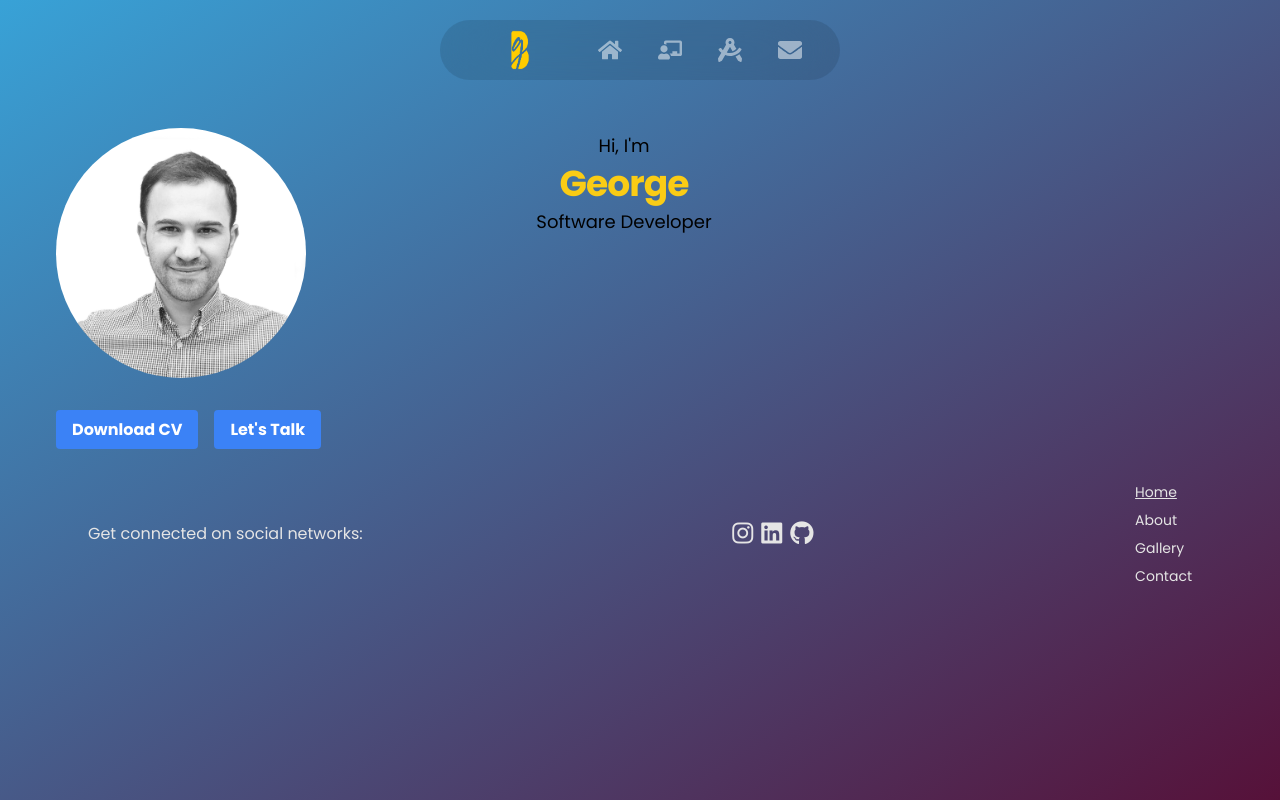
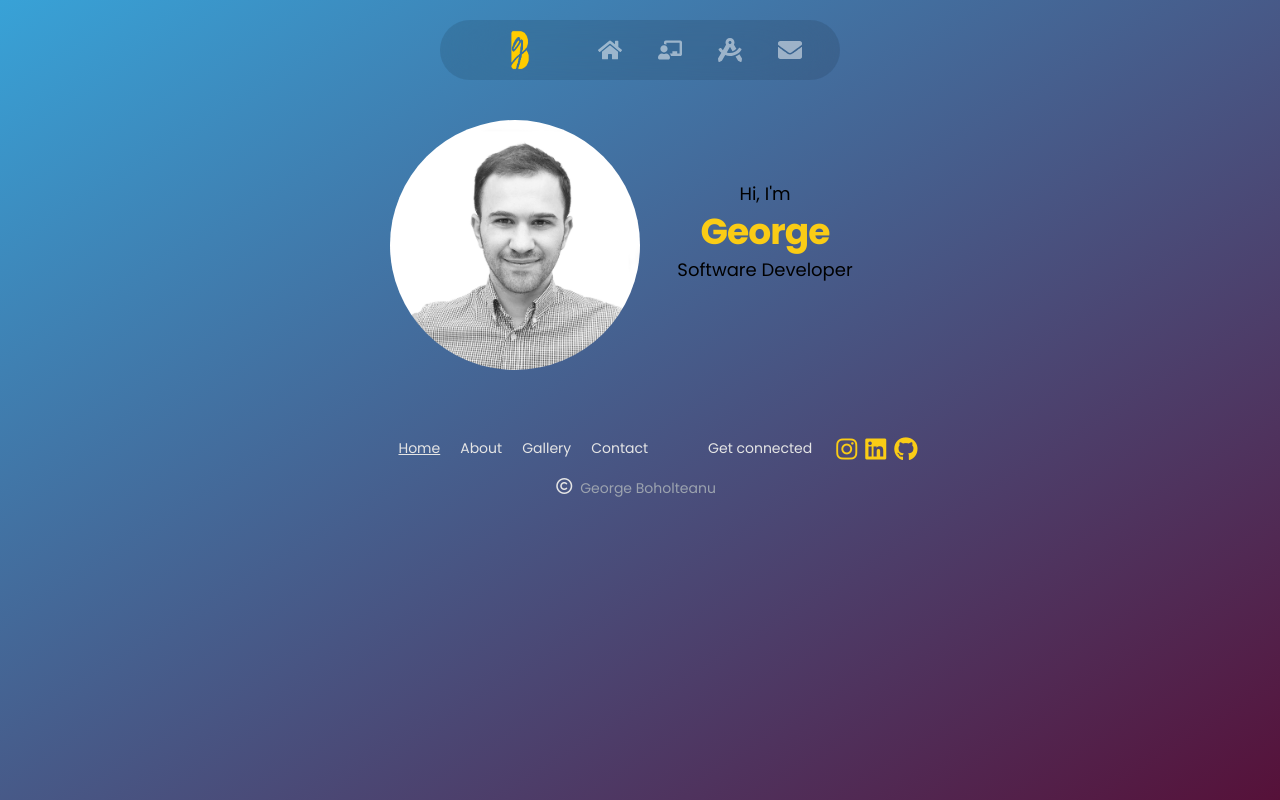
Before and after one commit to georgeboholteanu/react-portfolio, a React (Create React App) app: page / in a window 1280 px wide. Built offline with nearby package versions, Linux system fonts and the light colour scheme.

Commit message:
styled the home page and the contact page

```diff
--- a/src/App.css
+++ b/src/App.css
@@ -27,6 +27,14 @@
   display:flex;
   justify-content: center;
 }
+#hero {
+  display:flex;
+  justify-content: center;
+}
+#footer {
+  display:flex;
+  justify-content: center;
+}
 @media (prefers-reduced-motion: no-preference) {
   /* .App-logo {
     animation: App-logo-spin infinite 20s linear;
--- a/src/App.js
+++ b/src/App.js
@@ -1,5 +1,5 @@
 import './App.css';
-import { Home } from './components/Home';
+import { Banner } from './components/Banner';
 import { Nav } from './components/Nav';
 import { About } from './components/About';
 import { Gallery } from './components/Gallery';
@@ -19,7 +19,7 @@ function App() {
         <Routes>
           {/* Define routes using the Route component to render different page components at different paths */}
           {/* Define a default route that will render the Home component */}
-          <Route path="/" element={<Home />} />
+          <Route path="/" element={<Banner />} />
           <Route path="about" element={<About />} />
           <Route path="gallery" element={<Gallery />} />
           {/* Define a route that will have descendant routes */}
--- /dev/null
+++ b/src/components/Banner.js
@@ -0,0 +1,25 @@
+import React from 'react'
+
+export const Banner = () => {
+  return (
+    <section id="hero">
+      <div className='mt-10 grid lg:grid-cols-2 md:grid-cols-2 sm:grid-cols-1 justify-center'>
+        <div className='image-container'>
+          <img src='./assets/images/gb_square.jpg' className='rounded-full justify-center w-[250px]' alt='george boholteanu' id="profile-img"></img>
+        </div>
+
+        <div className=''>
+          <h6 className='text-lg m-1 pt-14 text-center'>Hi, I'm</h6>
+          <h2 className='m-1 text-4xl tracking-tight font-extrabold text-center text-yellow-400 dark:text-dark '> George</h2>
+          <h6 className='text-lg m-1 text-center'>Software Developer</h6>
+        </div>
+
+        {/* <div className='mt-8'>
+            <button href='./assets/gb-resume.pdf' className='bg-blue-500 hover:bg-blue-700 text-white font-bold mx-2 py-2 px-4 rounded'>Download CV</button>
+            <button href='mailto:george.boholteanu@gmail.com' className='bg-blue-500 hover:bg-blue-700 text-white font-bold mx-2 py-2 px-4 rounded'>Let's Talk</button>
+        </div>
+         */}
+      </div>
+    </section>
+  )
+}
--- a/src/components/Footer.js
+++ b/src/components/Footer.js
@@ -7,28 +7,11 @@ export const Footer = () => {
   };
   return (
     {/* FOOTER SECTION */},
-    <footer id='footer' className=' text-center text-neutral-200 dark:bg-neutral-600 dark:text-neutral-200 lg:text-left'>
-      <div className='flex items-center justify-center lg:justify-between m-10'>
-        {/* Social media */}
-        <div className='mr-12 hidden md:block lg:block text-center'>
-          <span>Get connected on social networks:</span>
-        </div>
-        {/* icon links */}
-        <div className='flex sm:justify-center sm:block md:block'>
-          <NavLink to={'https://www.linkedin.com/'} className='socialIcons text-2xl m-1'>
-            <i className="fa-brands fa-instagram"></i>
-          </NavLink>
-          <NavLink to={'https://www.linkedin.com/in/georgeboholteanu/'} className='socialIcons text-2xl m-1'>
-          <i className="fa-brands fa-linkedin"></i>
-          </NavLink>
-          <NavLink to={'https://github.com/georgeboholteanu'} className='socialIcons text-2xl m-1'>
-
-          <i className="fa-brands fa-github"></i>
-          </NavLink>
-        </div>
+    <footer id='footer' className='relative bottom-0 text-center text-neutral-200 dark:bg-neutral-600 dark:text-neutral-200 lg:text-left'>
+      <div className=' grid lg:grid-cols-2 md:grid-cols-2 sm:grid-cols-1 justify-evenly mt-10'>
         {/* Nav menu */}
-        <div className='flex justify-center'>
-          <ul className="list-disc list-inside space-y-2 text-sm">
+        <div className='mx-10 pt-7 lg:col-span-6 md:col-span-6 sm:col-span-12'>
+          <ul className="space-x-5 text-sm flex">
             <li>
               <NavLink
                 to="/" className="hover:text-sky-400 transition"
@@ -61,7 +44,7 @@ export const Footer = () => {
             </li>
             <li>
               <NavLink
-                to="about" className="hover:text-sky-400 transition"
+                to="contact" className="hover:text-sky-400 transition"
                 style={({ isActive }) =>
                   isActive ? activeStyle : undefined
                 }
@@ -70,7 +53,33 @@ export const Footer = () => {
             </NavLink>
             </li>
           </ul>
+
         </div>
+
+
+        {/* icon links */}
+        <div className='flex text-center justify-center mt-5 lg:col-span-6 md:col-span-6 sm:col-span-12'>
+          <span className='text-sm mx-5 pt-2'>Get connected </span>
+          <NavLink to={'https://www.linkedin.com/'} className='socialIcons text-yellow-400 text-2xl m-1 hover:text-sky-400 '>
+            <i className="fa-brands fa-instagram"></i>
+          </NavLink>
+          <NavLink to={'https://www.linkedin.com/in/georgeboholteanu/'} className='socialIcons text-yellow-400 text-2xl m-1 hover:text-sky-400'>
+          <i className="fa-brands fa-linkedin"></i>
+          </NavLink>
+          <NavLink to={'https://github.com/georgeboholteanu'} className='socialIcons text-yellow-400 text-2xl m-1 hover:text-sky-400'>
+
+          <i className="fa-brands fa-github"></i>
+          </NavLink>
+        </div>
+
+        <div className='flex mx-10 pt-2 justify-center text-center mb-10 col-span-12'>
+          <i className="fa-regular fa-copyright"></i>
+          <hr className='text-white'/>
+          <a href='mailto:george.boholteanu@gmail.com' className='text-sm text-gray-400 mx-2 hover:text-yellow-400'>George Boholteanu</a>
+
+        </div>
+
+
       </div>
     </footer>
   )
--- a/src/components/Gallery.js
+++ b/src/components/Gallery.js
@@ -9,16 +9,16 @@ export const Gallery = () => {
       <div className="grid lg:grid-cols-4 md:grid-cols-2 sm:grid-cols-1">
           {data.map((project) => (
 
-            <div className="max-w-sm h-[340px] m-1 bg-gray-300  border-gray-200 rounded-lg shadow dark:bg-gray-800 dark:border-gray-700">
+            <div className="max-w-sm h-[340px] m-1 bg-gray-300  border-gray-200 rounded-lg shadow dark:bg-gray-800 dark:border-gray-700" key={project.id}>
               <a href={project.url}>
                 <img className="gallery-img rounded-t-lg h-[280px] w-full object-cover object-top border border-grey bg-center" src={project.thumb} alt="" />
               </a>
               <div className="flex p-4 justify-between">
                 <a href="project.url">
-                <h6 className="mb-2 text-xl  tracking-tight text-gray-900 dark:text-white">{project.name}</h6>
+                <h6 className="mb-1 text-md  tracking-tight text-gray-900 dark:text-white">{project.name}</h6>
                 </a>
 
-                <a href={project.url} className="inline-flex items-center px-3 py-2 text-sm font-medium text-center text-white bg-blue-700 rounded-lg hover:bg-blue-800 focus:ring-4 focus:outline-none focus:ring-blue-300 dark:bg-blue-600 dark:hover:bg-blue-700 dark:focus:ring-blue-800">
+                <a href={project.url} className="inline-flex items-center px-3 py-2 text-xs font-medium text-center text-white bg-blue-700 rounded-lg hover:bg-blue-800 focus:ring-4 focus:outline-none focus:ring-blue-300 dark:bg-blue-600 dark:hover:bg-blue-700 dark:focus:ring-blue-800">
                     Read more
                     <svg aria-hidden="true" class="w-4 h-4 ml-2 -mr-1" fill="currentColor" viewBox="0 0 20 20" xmlns="http://www.w3.org/2000/svg"><path fill-rule="evenodd" d="M10.293 3.293a1 1 0 011.414 0l6 6a1 1 0 010 1.414l-6 6a1 1 0 01-1.414-1.414L14.586 11H3a1 1 0 110-2h11.586l-4.293-4.293a1 1 0 010-1.414z" clip-rule="evenodd"></path></svg>
                 </a>
--- a/src/components/Home.js
+++ /dev/null
@@ -1,24 +0,0 @@
-import React from 'react'
-
-export const Home = () => {
-  return (
-    <section id="hero">
-      <div className='mt-10 grid lg:grid-cols-2 md:grid-cols-2 sm:grid-cols-1 max-w-screen-md justify-center'>
-        <div className='align-middle text-center m-2 justify-center items-center w-30'>
-          <img src='./assets/images/gb_square.jpg' className='rounded-full justify-center w-[250px]' alt='george boholteanu'></img>
-        </div>
-        <div>
-          {/* <i className='fa fa-apple logo'></i> */}
-          <h6 className='text-lg m-1 mt-3 text-center'>Hi, I'm</h6>
-          <h2 className='m-1 text-4xl tracking-tight font-extrabold text-center text-yellow-400 dark:text-dark '> George</h2>
-          <h6 className='text-lg m-1 text-center'>Software Developer</h6>
-        </div>
-        <div className='mt-8'>
-            <a href='./assets/gb-resume.pdf' role='button' className='bg-blue-500 hover:bg-blue-700 text-white font-bold mx-2 py-2 px-4 rounded'>Download CV</a>
-            <a href='mailto:george.boholteanu@gmail.com' role='button' className='bg-blue-500 hover:bg-blue-700 text-white font-bold mx-2 py-2 px-4 rounded'>Let's Talk</a>
-        </div>
-
-      </div>
-    </section>
-  )
-}
--- a/src/components/Nav.js
+++ b/src/components/Nav.js
@@ -15,22 +15,22 @@ export const Nav = () => {
               <img className='App-logo' src='./assets/images/gb_logo.png' alt='logo'/>
             </li>
           </ul>
-          <ul className='cursor-pointer w-[60px] h-[60px] flex items-center justify-center'>
+          <ul className='cursor-pointer w-[60px] h-[60px] flex items-center justify-center hover:text-sky-400'>
             <li>
               <NavLink to="/" end className={({isActive}) => isActive ? 'nav-link active' : 'nav-link'}><FaHome/></NavLink>
             </li>
           </ul>
-          <ul className='cursor-pointer w-[60px] h-[60px] flex items-center justify-center'>
+          <ul className='cursor-pointer w-[60px] h-[60px] flex items-center justify-center hover:text-sky-400'>
             <li>
-              <NavLink to="about" end className={({isActive}) => isActive ? 'nav-link active' : 'nav-link'}><FaChalkboardTeacher/></NavLink>
+              <NavLink to="about" end className={({isActive}) => isActive ? 'nav-link active hover:text-sky-400' : 'nav-link'}><FaChalkboardTeacher/></NavLink>
             </li>
           </ul>
-          <ul className='cursor-pointer w-[60px] h-[60px] flex items-center justify-center'>
+          <ul className='cursor-pointer w-[60px] h-[60px] flex items-center justify-center hover:text-sky-400'>
             <li>
               <NavLink to="gallery" end className={({isActive}) => isActive ? 'nav-link active' : 'nav-link'}><FaDraftingCompass/></NavLink>
             </li>
           </ul>
-          <ul className='cursor-pointer w-[60px] h-[60px] flex items-center justify-center'>
+          <ul className='cursor-pointer w-[60px] h-[60px] flex items-center justify-center hover:text-sky-400'>
             <li>
               <NavLink to="contact" end className={({isActive}) => isActive ? 'nav-link active' : 'nav-link'}><FaEnvelope/></NavLink>
             </li>
--- a/src/index.css
+++ b/src/index.css
@@ -20,8 +20,8 @@ body {
     background-repeat: no-repeat;
     background-size: cover;
     background-attachment: fixed;
-    justify-content: center;
-    align-items: center;
+    /* justify-content: center;
+    align-items: center; */
     min-height: 100%;
     font-family: 'Poppins', sans-serif;
 }
@@ -32,9 +32,7 @@ li {
     list-style: none;
 }
 
-li:hover {
-    color: yellowgreen;
-}
+
 
 .gallery-img:hover {
     transform: scale(0.97);
```
